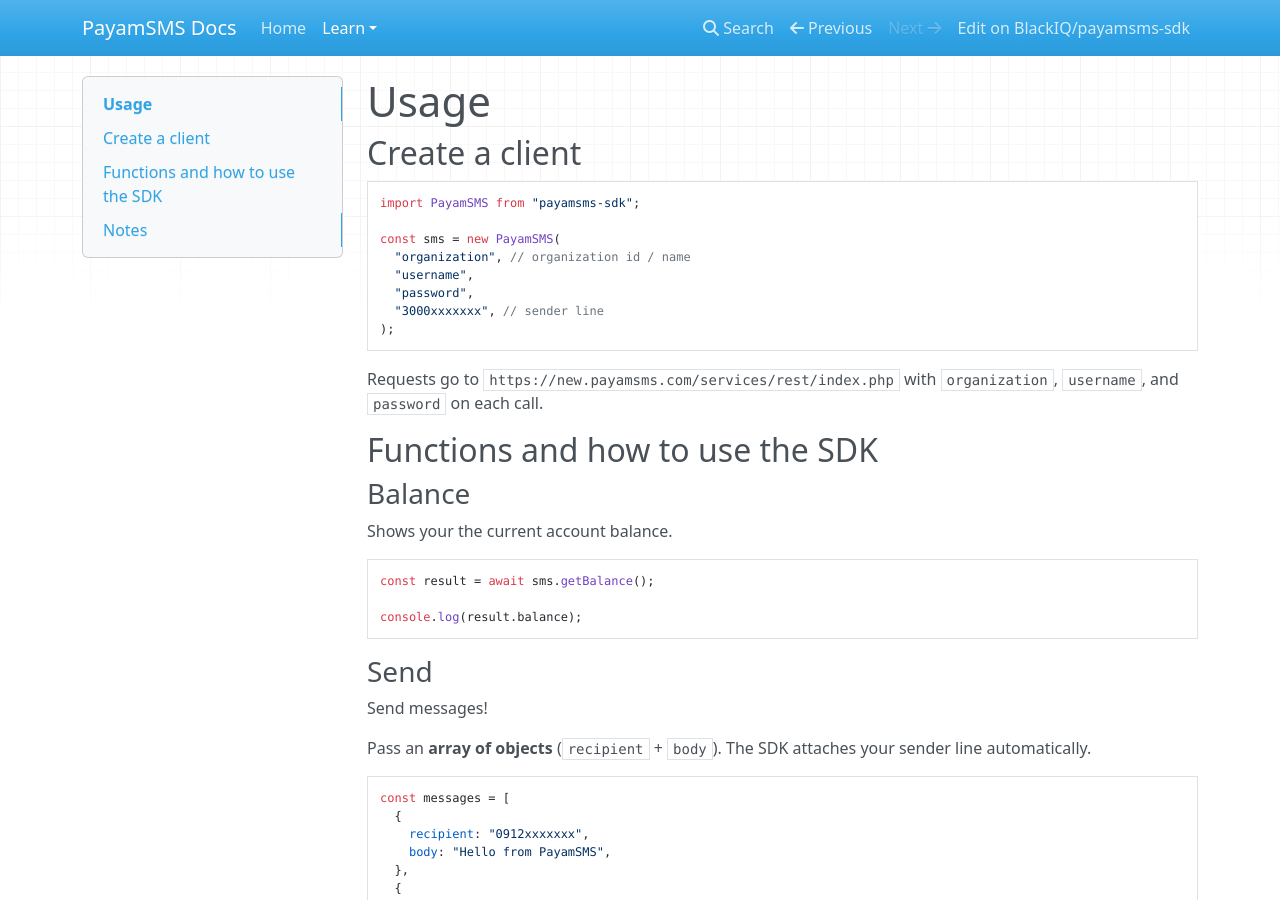
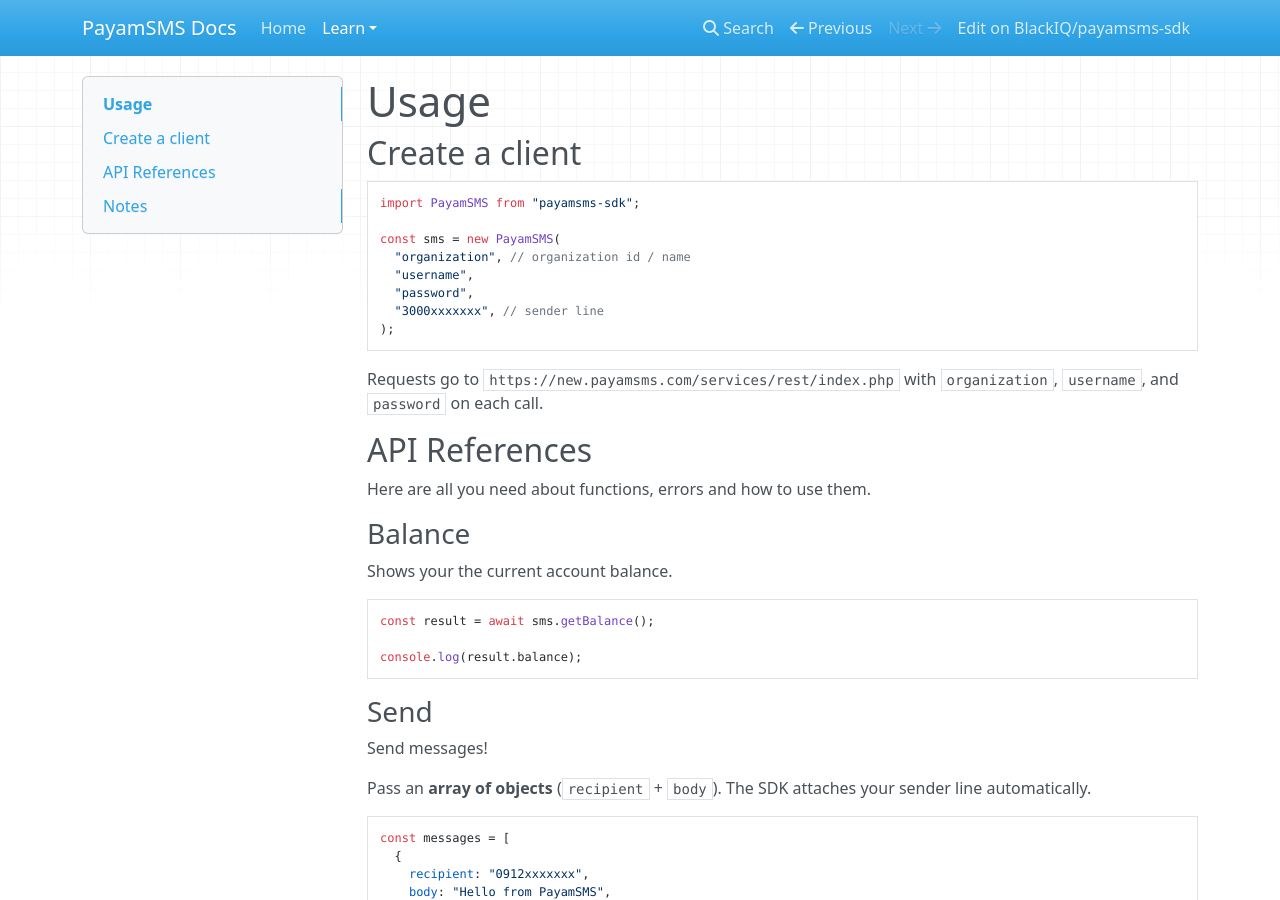
Before and after one commit to BlackIQ/payamsms-sdk, an MkDocs documentation site: the page built from docs/learn/usage.md, in a window 1280 px wide and 900 px high. Built offline with MkDocs 1.6.1, drawn with Linux system fonts in a browser that asks for light colours; nearby versions of some CDN libraries.

Commit message:
My issues

```diff
--- a/docs/learn/usage.md
+++ b/docs/learn/usage.md
@@ -15,7 +15,9 @@ const sms = new PayamSMS(
 
 Requests go to `https://new.payamsms.com/services/rest/index.php` with `organization`, `username`, and `password` on each call.
 
-## Functions and how to use the SDK
+## API References
+
+Here are all you need about functions, errors and how to use them.
 
 ### Balance
 
```
